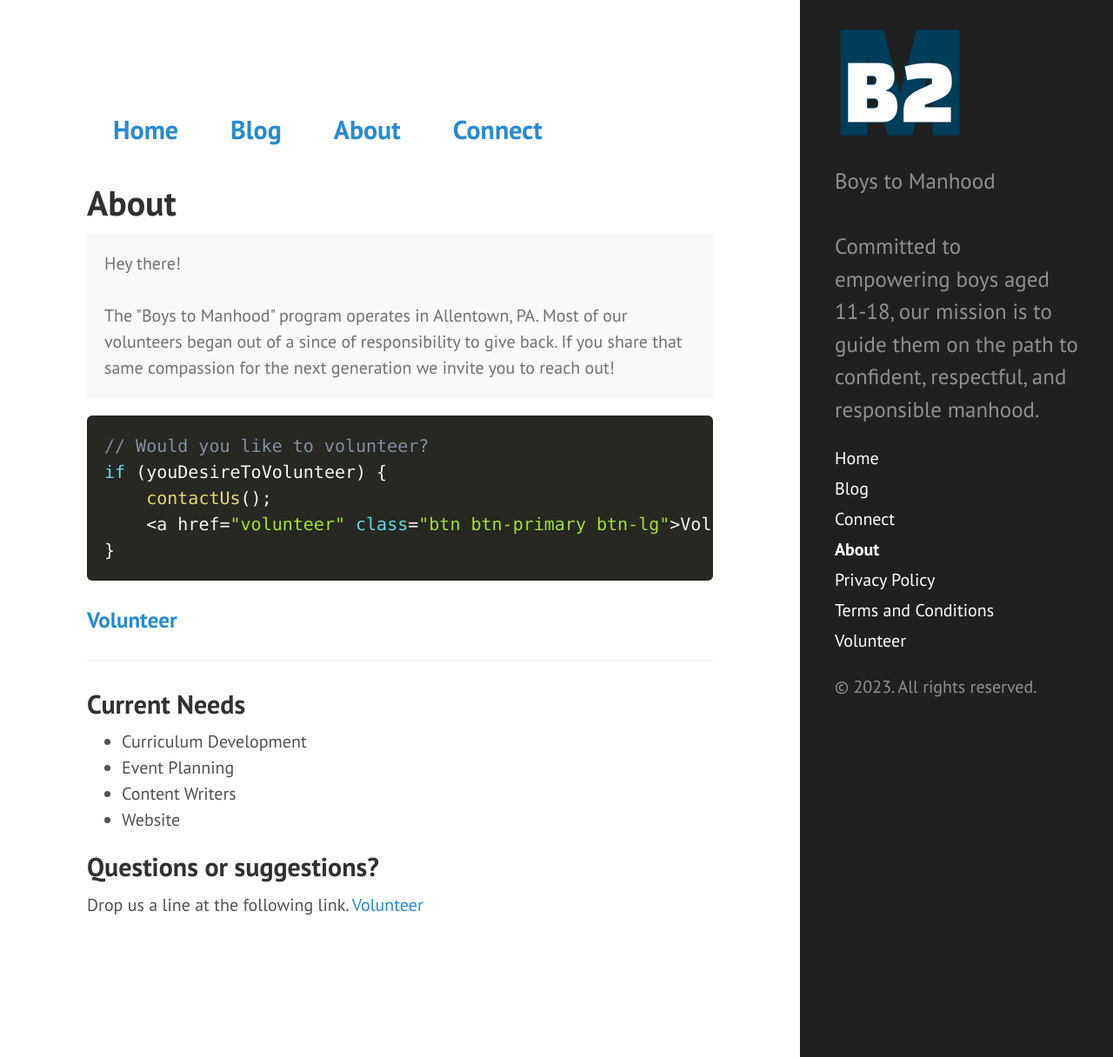
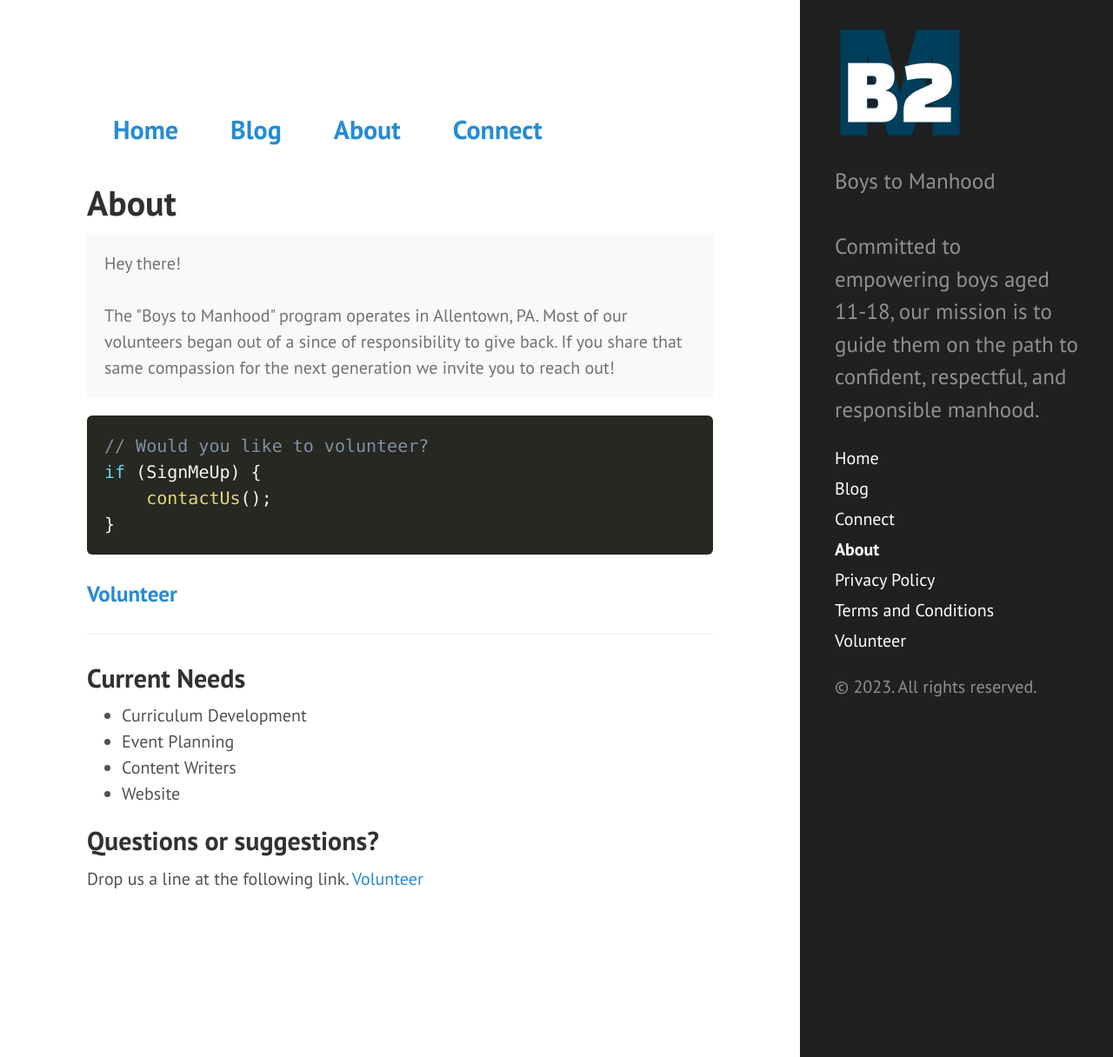
Before and after one commit to jetsquared/b2m, a Jekyll site: the page built from about.md, in a window 1280 px wide and 1216 px high. Shown: the whole window at 87% size. Built offline with Jekyll 4.4.1, drawn with Linux system fonts in a browser that asks for light colours.

Commit message:
update code block
code block had too much.
Removed extra to make it more readable.

````diff
--- a/about.md
+++ b/about.md
@@ -10,9 +10,8 @@ title: About
 
 ```javascript
 // Would you like to volunteer?
-if (youDesireToVolunteer) {
+if (SignMeUp) {
     contactUs();
-    <a href="{{source.url}}volunteer" class="btn btn-primary btn-lg">Volunteer</a>
 }
 ```
 ### <a href="{{source.url}}volunteer" class="btn btn-primary btn-lg">Volunteer</a>
````
